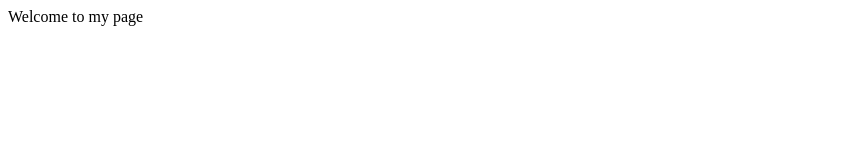
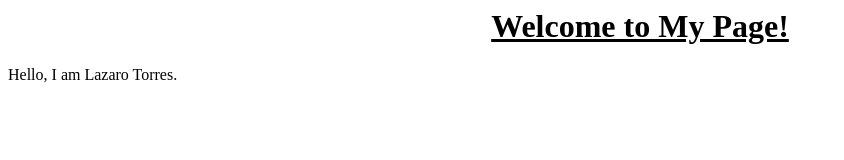
Before and after one commit to lazarot241/lazarot241.github.io, a plain HTML site: page Index.html in a window 1280 px wide. Shown: the whole page, without its empty margins (0-844 px from the left). Drawn offline with Linux system fonts and the light colour scheme.

Commit message:
Update Index.html

```diff
--- a/Index.html
+++ b/Index.html
@@ -1,5 +1,16 @@
 <html>
-  <body>
-  Welcome to my page
-  </body>
+<head>
+    <title>Welcome to Lazaro Torres's Page</title>
+    <style>
+        .centered {
+            text-align: center;
+            font-weight: bold;
+            text-decoration: underline;
+        }
+    </style>
+</head>
+<body>
+    <h1 class="centered">Welcome to My Page!</h1>
+    <p>Hello, I am Lazaro Torres.</p>
+</body>
 </html>
```
